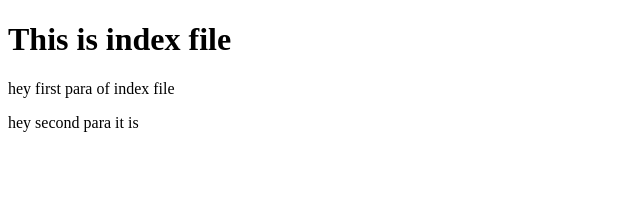
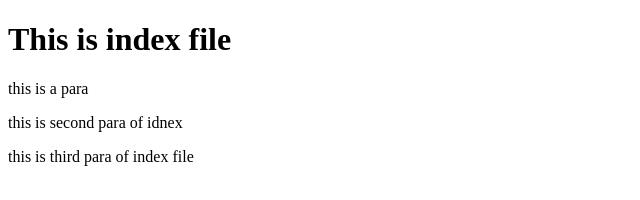
Before and after one commit to swetakj29/git-test, a plain HTML site: page index.html in a window 1280 px wide. Shown: the whole page, without its empty margins (0-640 px from the left). Drawn offline with Linux system fonts and the light colour scheme.

Commit message:
initial master

```diff
--- a/index.html
+++ b/index.html
@@ -3,7 +3,8 @@
     <head></head>
     <body>
         <h1>This is index file</h1>
-        <p> hey first para of index file</p>
-        <p> hey second para it is</p>
+        <p> this is a para</p>
+        <p> this is second para of idnex</p>
+        <p> this is third para of index file</p>
     </body>
 </html>
```
